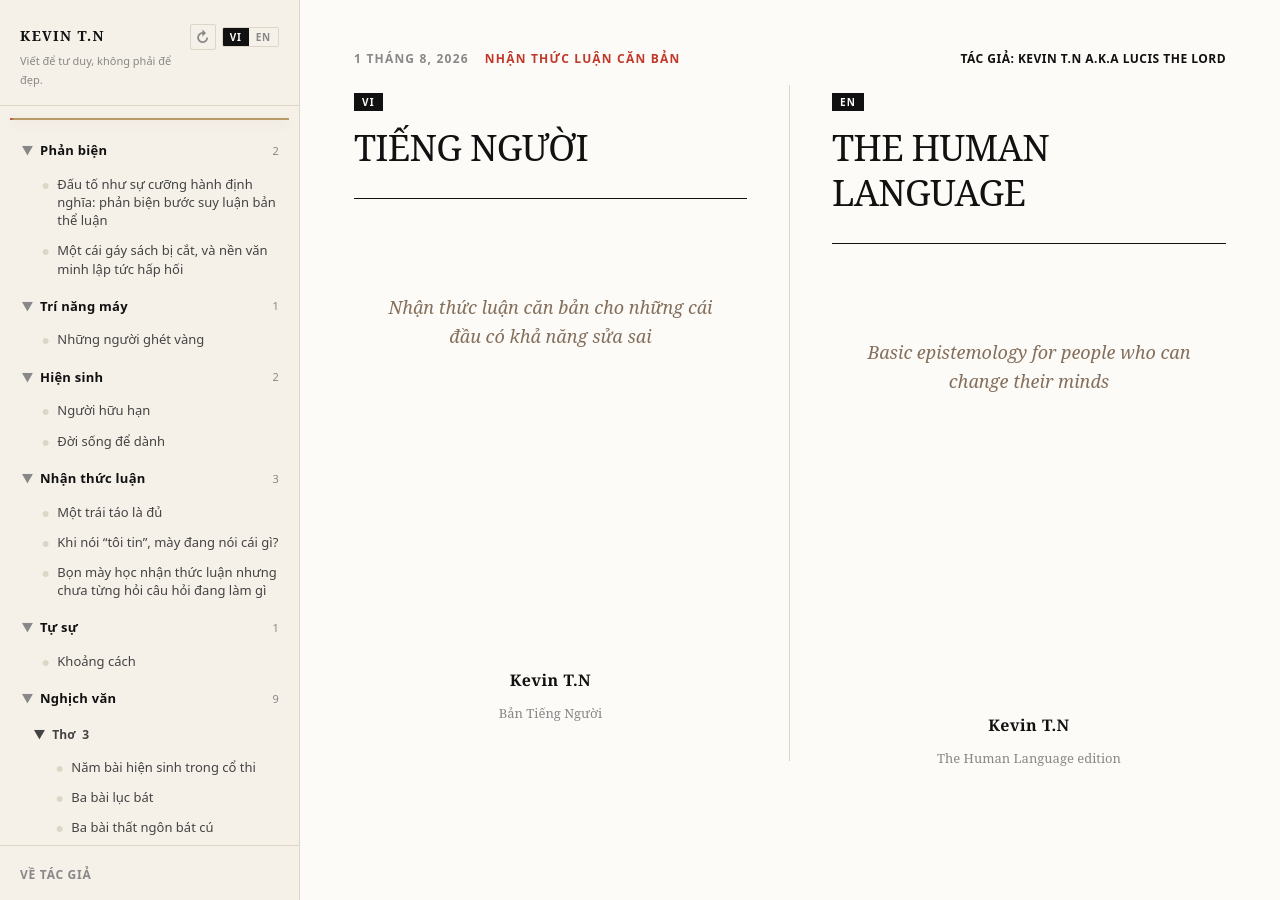
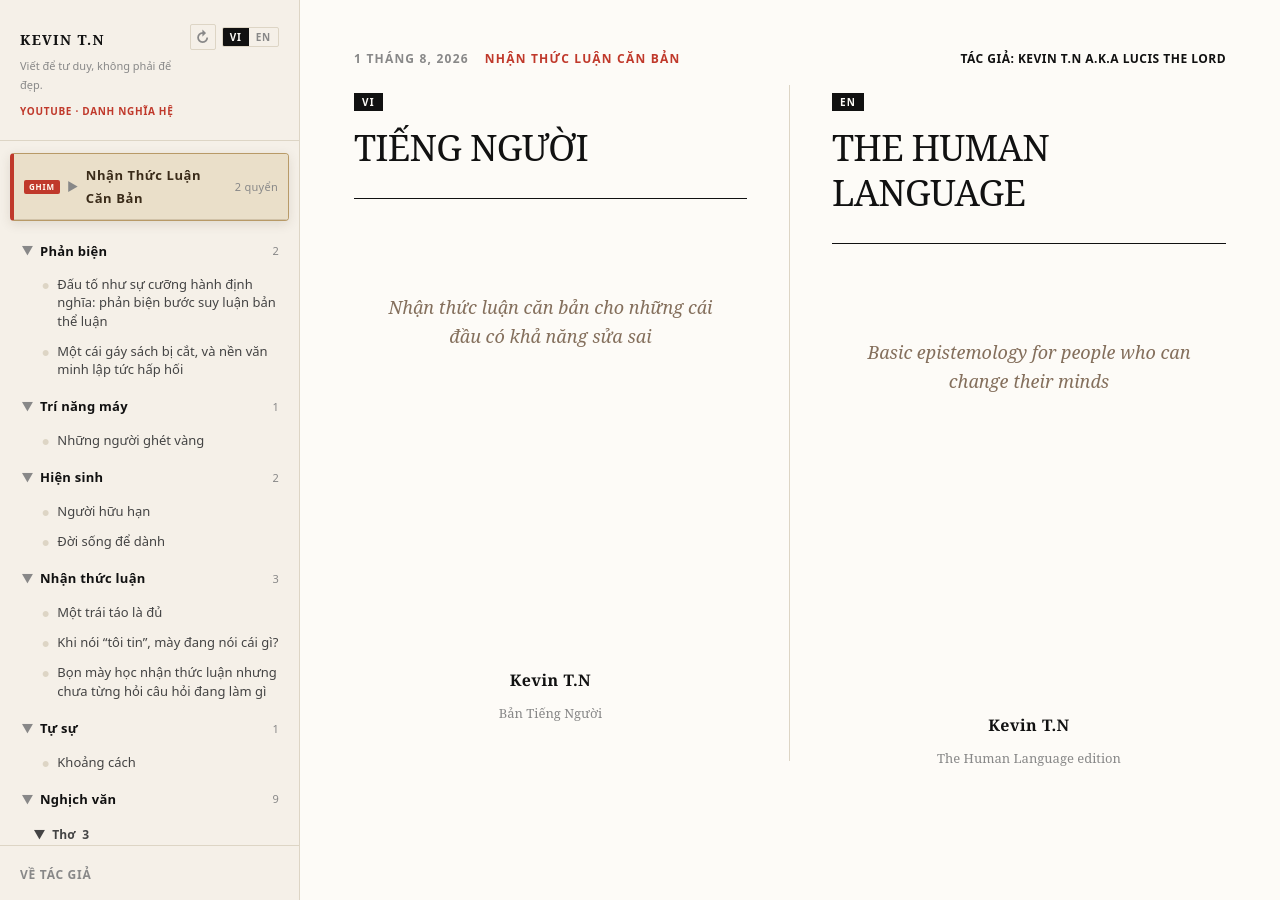
Before and after one commit to jkdkr2439/jkdkr2439.github.io, a Jekyll site: the page built from index.html, in a window 1280 px wide. Built offline with Jekyll 4.4.1, drawn with Linux system fonts in a browser that asks for light colours.

Commit message:
Add homepage and YouTube links

```diff
--- a/index.html
+++ b/index.html
@@ -62,11 +62,18 @@
 }
 
 .sidebar-logo {
+  display: inline-block;
   font-weight: 700;
   font-size: 14px;
   letter-spacing: 0.1em;
   text-transform: uppercase;
   color: var(--ink);
+  text-decoration: none;
+}
+
+.sidebar-logo:hover,
+.sidebar-logo:focus-visible {
+  color: var(--red);
 }
 
 .sidebar-tagline {
@@ -74,6 +81,23 @@
   color: var(--muted);
   font-family: system-ui, -apple-system, sans-serif;
   margin-top: 2px;
+}
+
+.sidebar-channel {
+  display: inline-block;
+  margin-top: 7px;
+  color: var(--red);
+  font: 700 10px/1.35 system-ui, -apple-system, sans-serif;
+  letter-spacing: 0.07em;
+  text-decoration: none;
+  text-transform: uppercase;
+}
+
+.sidebar-channel:hover,
+.sidebar-channel:focus-visible {
+  color: var(--ink);
+  text-decoration: underline;
+  text-underline-offset: 3px;
 }
 
 /* TREE */
@@ -93,6 +117,7 @@
 
 .translation-tree.pinned-book-tree {
   order: -1;
+  flex-shrink: 0;
   margin: 0 10px 12px;
   border: 1px solid #b89a67;
   border-left: 4px solid var(--red);
@@ -674,8 +699,9 @@
     <div class="sidebar-header">
       <div class="sidebar-brand-row">
         <div>
-          <div class="sidebar-logo">Kevin T.N</div>
+          <a class="sidebar-logo" href="{{ '/' | relative_url }}" aria-label="Về trang chủ Kevin T.N">Kevin T.N</a>
           <div class="sidebar-tagline" data-vi="Viết để tư duy, không phải để đẹp." data-en="Writing to think, not to decorate.">Viết để tư duy, không phải để đẹp.</div>
+          <a class="sidebar-channel" href="https://www.youtube.com/@danhnghiahe" target="_blank" rel="noopener noreferrer" data-vi="YouTube · Danh Nghĩa Hệ" data-en="YouTube · Name Meaning System">YouTube · Danh Nghĩa Hệ</a>
         </div>
         <div class="sidebar-controls">
           <button type="button" class="refresh-library" data-action="refresh-library" data-vi-label="Làm mới thư viện" data-en-label="Refresh library" aria-label="Làm mới thư viện" title="Làm mới thư viện">&#x21BB;</button>
@@ -752,7 +778,7 @@
 
       {% assign epistemology_posts = site.posts | where: "tag", "Nhận thức luận căn bản" %}
       {% if epistemology_posts.size > 0 %}
-      <details class="translation-tree tree-section book-tree pinned-book-tree" id="section-nhan-thuc-luan-can-ban" open>
+      <details class="translation-tree tree-section book-tree pinned-book-tree" id="section-nhan-thuc-luan-can-ban">
         <summary class="tree-folder">
           <span class="pin-badge" data-vi="GHIM" data-en="PINNED">GHIM</span>
           <span class="icon">▶</span>
```
